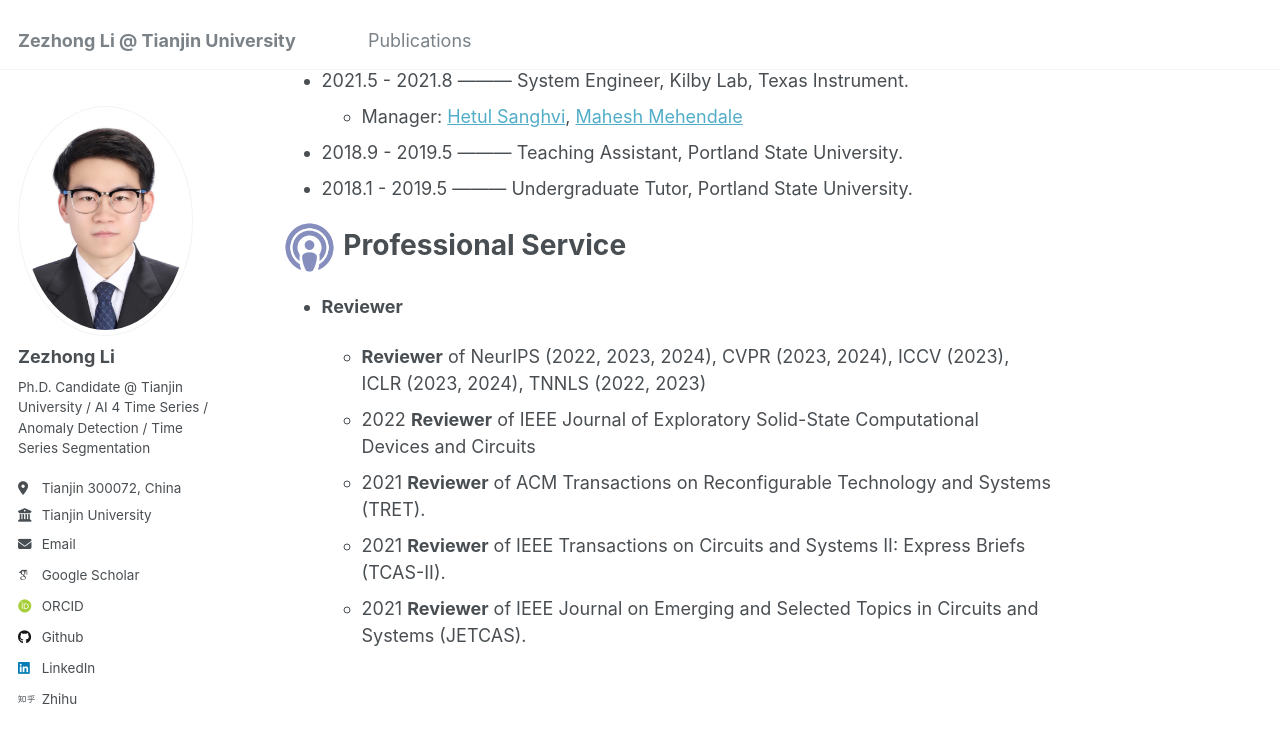
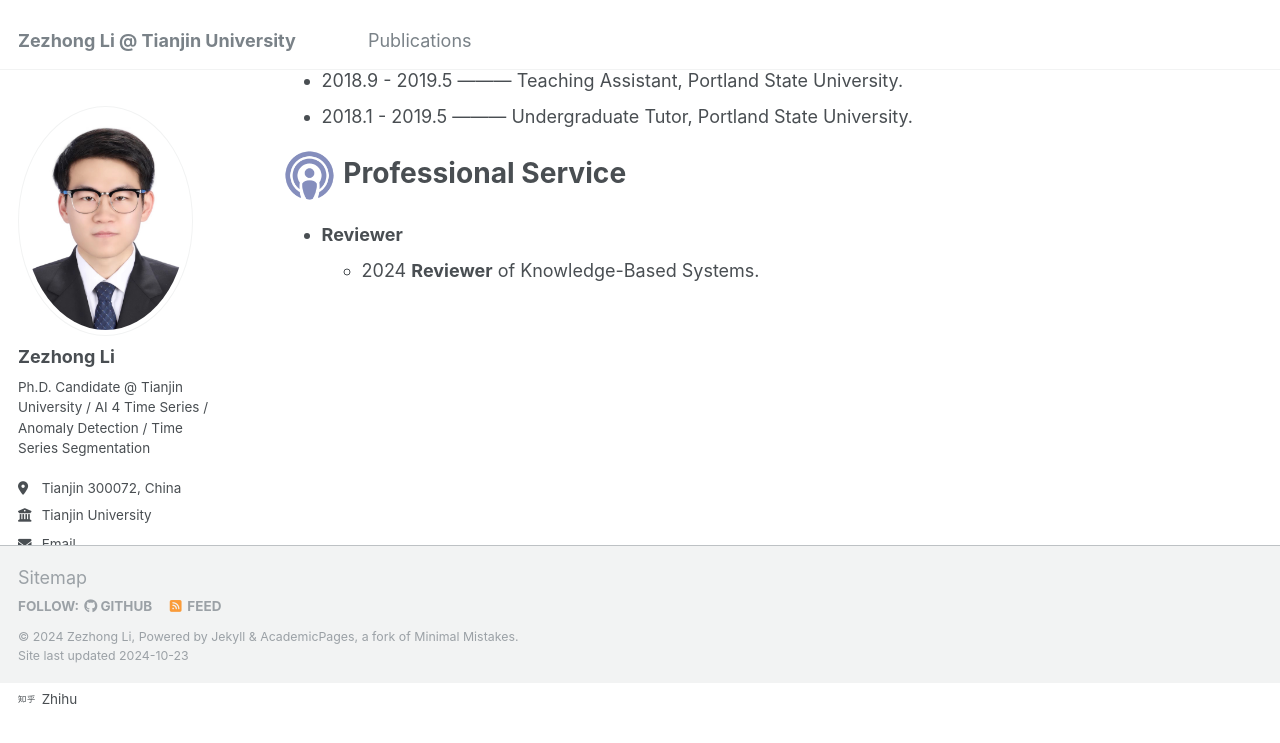
Before and after one commit to lzz19980125/lzz19980125.github.io, a Jekyll site: the page built from _pages/about.md, in a window 1280 px wide and 900 px high, scrolled down 3762 px. Shown: the top 743 px of the window. Built offline with Jekyll 4.4.1, drawn with Linux system fonts in a browser that asks for light colours; some web fonts are replaced; some of the changed text lies outside the part shown.

Commit message:
Update about.md

```diff
--- a/_pages/about.md
+++ b/_pages/about.md
@@ -20,11 +20,9 @@
 
 <img src="../images/focus_icon.png" width="55" height="50"> Research Focus
 ======
-- Energy-efficient contrastive unsupervised learning.
-- Hardware-aware neuromorphic algorithm design.
-- Neural Network compression and sparsification.
-- Spiking neural network; Event-based computer vision.
-- Energy-efficient neural network accelerator hardware design.
+- AI for Time Series.
+- Multivariate Time Series Unsupervised Anomaly Detection.
+- Multivariate Time Series Unsupervised segmentation (Change point detection).
 
 <img src="../images/paper_icon.png" width="50" height="50"> Selected Publications
 ======
@@ -90,9 +88,4 @@
 # <img src="../images/service.png" width="55" height="50"> Professional Service
 
 - **Reviewer**
-
-  -  **Reviewer** of NeurIPS (2022, 2023, 2024), CVPR (2023, 2024), ICCV (2023), ICLR (2023, 2024), TNNLS (2022, 2023)
-  - 2022 **Reviewer** of IEEE Journal of Exploratory Solid-State Computational Devices and Circuits
-  - 2021 **Reviewer** of ACM Transactions on Reconfigurable Technology and Systems (TRET).
-  - 2021 **Reviewer** of IEEE Transactions on Circuits and Systems II: Express Briefs (TCAS-II).
-  - 2021 **Reviewer** of IEEE Journal on Emerging and Selected Topics in Circuits and Systems (JETCAS).
+  - 2024 **Reviewer** of Knowledge-Based Systems.
```
